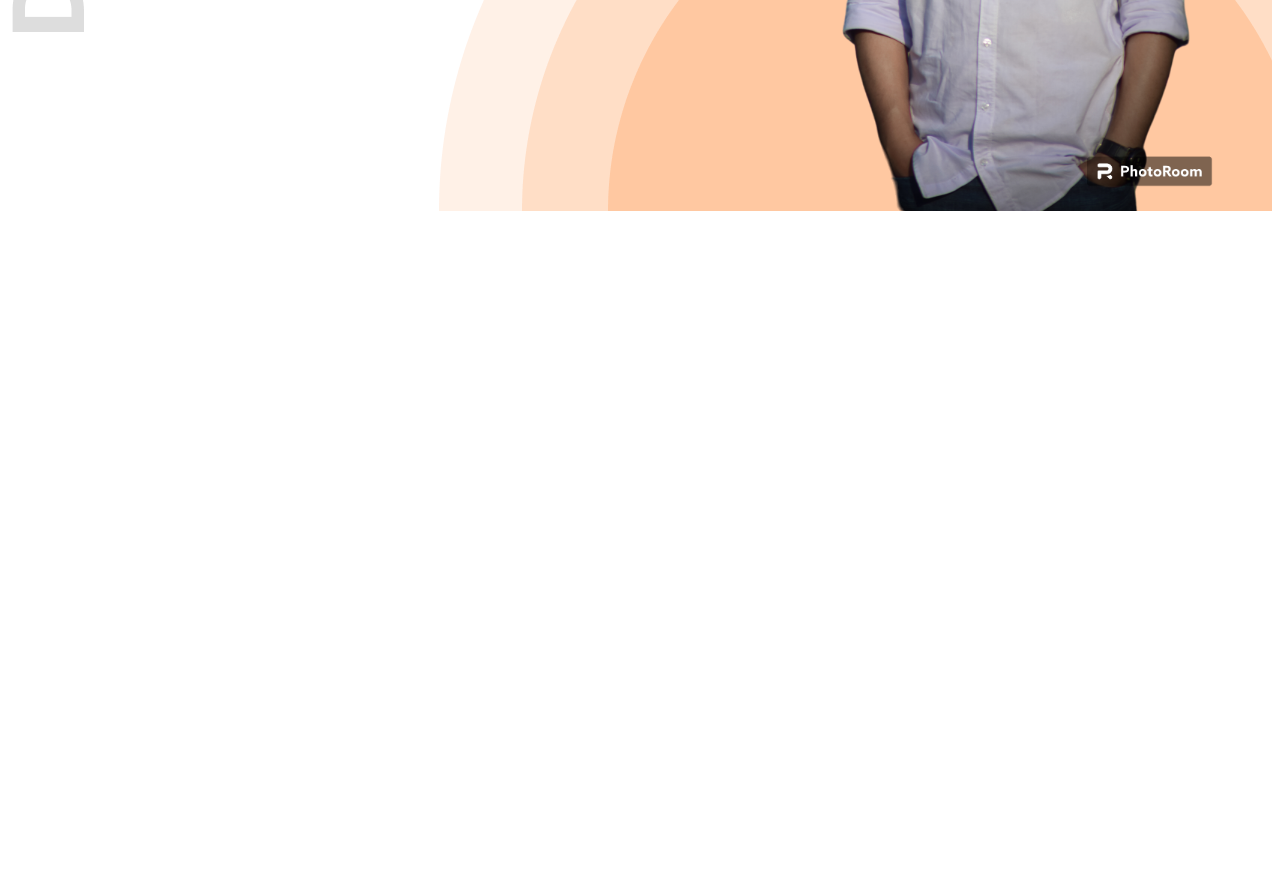
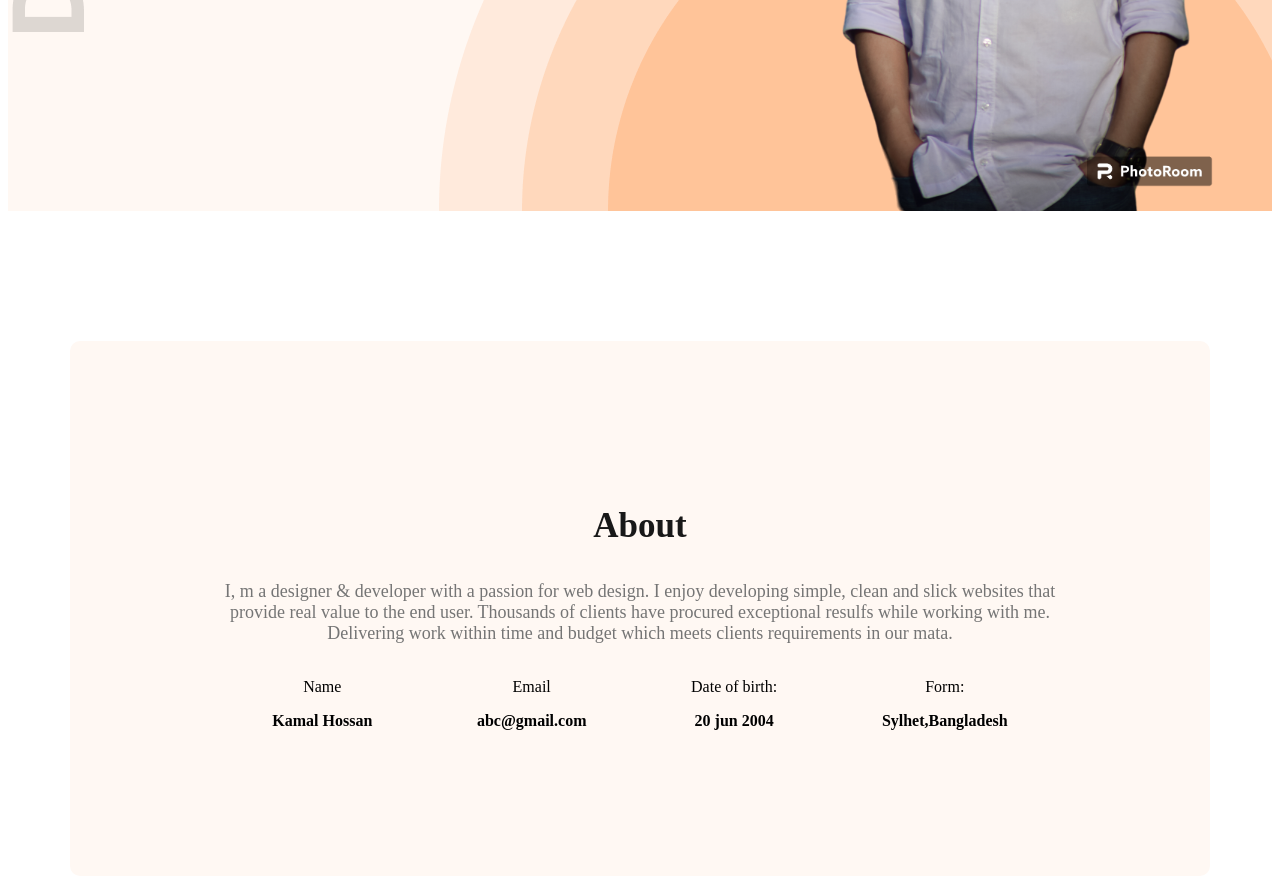
Before and after one commit to kamalacc9/web-dev-portfolio, a plain HTML site: page index.html in a window 1280 px wide. Shown: the part 781-1660 px from the top of the page. Before the commit the page ends 1000 px from the top, so only its background shows below. Drawn offline with Linux system fonts and the light colour scheme.

Commit message:
added all

```diff
--- a/index.html
+++ b/index.html
@@ -10,7 +10,7 @@
     <link rel="stylesheet" href="portfolio.css">
 </head>
 <body class="work-sans-normal">
-    <header class="header">
+    <header class="header secondarybg">
     <nav>
         <h3 class="nav-title">Ka<span class="text-primary">m</span>al</h3>
         <ul>
@@ -32,7 +32,28 @@
     </div>
     </header>
     <main>
-
+<section class="About secondarybg">
+<h3 class="section-title">About</h3>
+<p class="section-description">I, m a designer & developer with a passion for web design. I enjoy developing simple, clean and slick websites that provide real value to the end user. Thousands of clients have procured exceptional resulfs while working with me. Delivering work within time and budget which meets clients requirements in our mata.</p>
+<div class="About-items">
+    <div class="about-item">
+        <p class="about-title">Name</p>
+        <p class="about-description">Kamal Hossan</p>
+ </div>
+ <div class="about-item">
+    <p class="about-title">Email</p>
+    <p class="about-description">abc@gmail.com</p>
+ </div>
+ <div class="about-item">
+    <p class="about-title">Date of birth:</p>
+    <p class="about-description">20 jun 2004</p>
+ </div>
+ <div class="about-item">
+    <p class="about-title">Form:</p>
+    <p class="about-description">Sylhet,Bangladesh</p>
+ </div>
+</div>
+</section>
     </main>
     <footer>
 
--- a/portfolio.css
+++ b/portfolio.css
@@ -75,3 +75,33 @@ nav{
      background-repeat: no-repeat;
      background-position: top left,bottom right;
 }
+.section-title{
+    font-size: 35px;
+    font-weight: bold;
+    color:#181818 ;
+}
+.section-description{
+    font-size: 18px;
+    color: #757575;
+}
+.About{
+    border-radius: 10px;
+     padding: 130px 150px;
+     text-align: center;
+     margin-top: 130px;
+}
+.secondarybg{
+    background-color: #FFF8F3;
+}
+/* main style */
+main{
+    max-width: 1140px;
+    margin: 0% auto;
+}
+.About-items{
+    display: flex;
+    justify-content: space-around;
+}
+.about-description{
+    font-weight: 600;
+}
```
